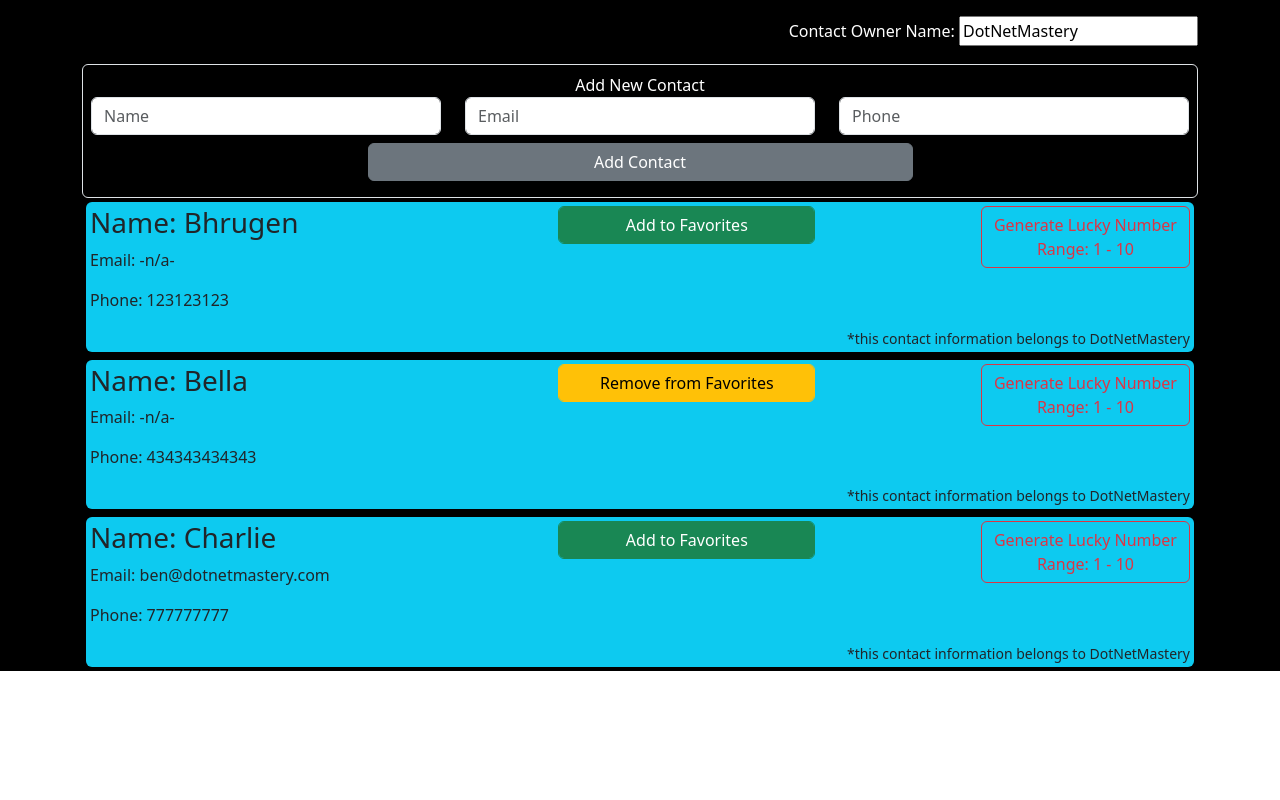
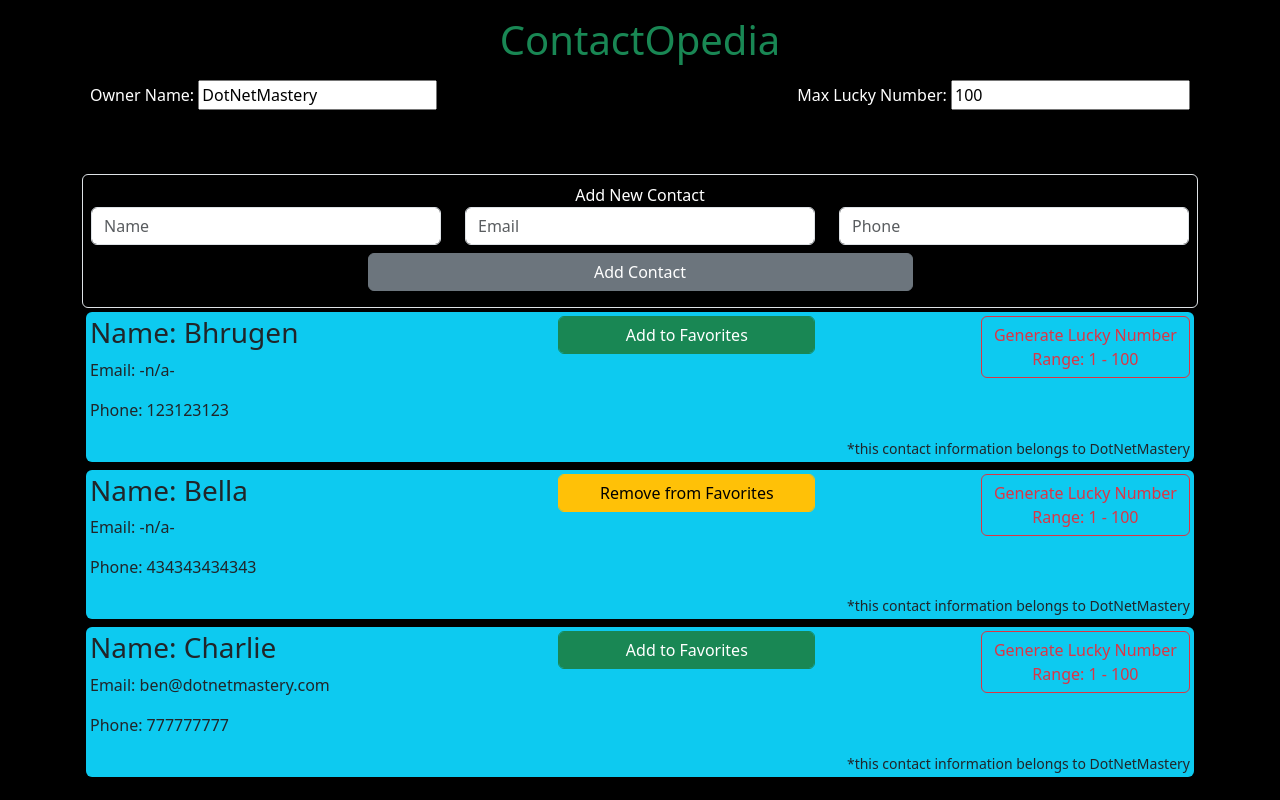
Before and after one commit to tankoi/vue-3-and-net-10-build-full-stack-real-world-app-2025, a Vue app in the folder Section 9 - Create Project/vue-components-demo/: page / in a window 1280 px wide. Built offline with nearby package versions, Linux system fonts and the light colour scheme.

Commit message:
98. Passing props down to grandchild component

```diff
--- a/Section 9 - Create Project/vue-components-demo/src/App.vue
+++ b/Section 9 - Create Project/vue-components-demo/src/App.vue
@@ -1,8 +1,14 @@
 <template>
-  <div class="bg-black text pt-3">
+  <div class="bg-black text pt-3" :style="{ height: '100vh' }">
+    <h1 class="text-center text-success">ContactOpedia</h1>
     <div class="container">
-      <div class="text-white float-end">
-        Contact Owner Name: <input type="text" v-model="ownerName" />
+      <div class="row text-white p-2 mb-2">
+        <div class="col-6">
+          Owner Name: <input type="text" v-model="ownerName" />
+        </div>
+        <div class="col-6 text-end">
+          Max Lucky Number: <input type="number" v-model.number="maxNumber" />
+        </div>
       </div>
       <br /><br />
       <add-contact @add-contact="onAddContact"></add-contact>
@@ -14,6 +20,7 @@
             :email="contact.email"
             :ownerName="contact.ownerName"
             :isFavorite="contact.isFavorite"
+            :maxLuckyNumber="maxNumber"
             @update-favorite="
               contact.isFavorite = onUpdateFavorite($event, contact.phone)
             "
@@ -30,6 +37,7 @@
 import AddContact from "./components/AddContact.vue";
 
 const ownerName = ref("DotNetMastery");
+const maxNumber = ref(100);
 const contacts = reactive([
   {
     name: "Bhrugen",
--- a/Section 9 - Create Project/vue-components-demo/src/components/Contact.vue
+++ b/Section 9 - Create Project/vue-components-demo/src/components/Contact.vue
@@ -24,7 +24,7 @@
         </button>
       </div>
       <div class="col-4">
-        <lucky-number :maxNumber="10"></lucky-number>
+        <lucky-number :maxNumber="maxLuckyNumber"></lucky-number>
       </div>
     </div>
     <span class="float-end small" v-if="ownerName != ''">
@@ -55,6 +55,10 @@
   isFavorite: {
     type: Boolean,
   },
+  maxLuckyNumber: {
+    type: Number,
+    default: 10,
+  },
 });
 
 const emit = defineEmits(["update-favorite"]);
--- a/Section 9 - Create Project/vue-components-demo/src/components/LuckyNumber.vue
+++ b/Section 9 - Create Project/vue-components-demo/src/components/LuckyNumber.vue
@@ -22,7 +22,7 @@
 const props = defineProps({
   maxNumber: {
     type: Number,
-    default: 100,
+    default: 10,
   },
 });
 
```
